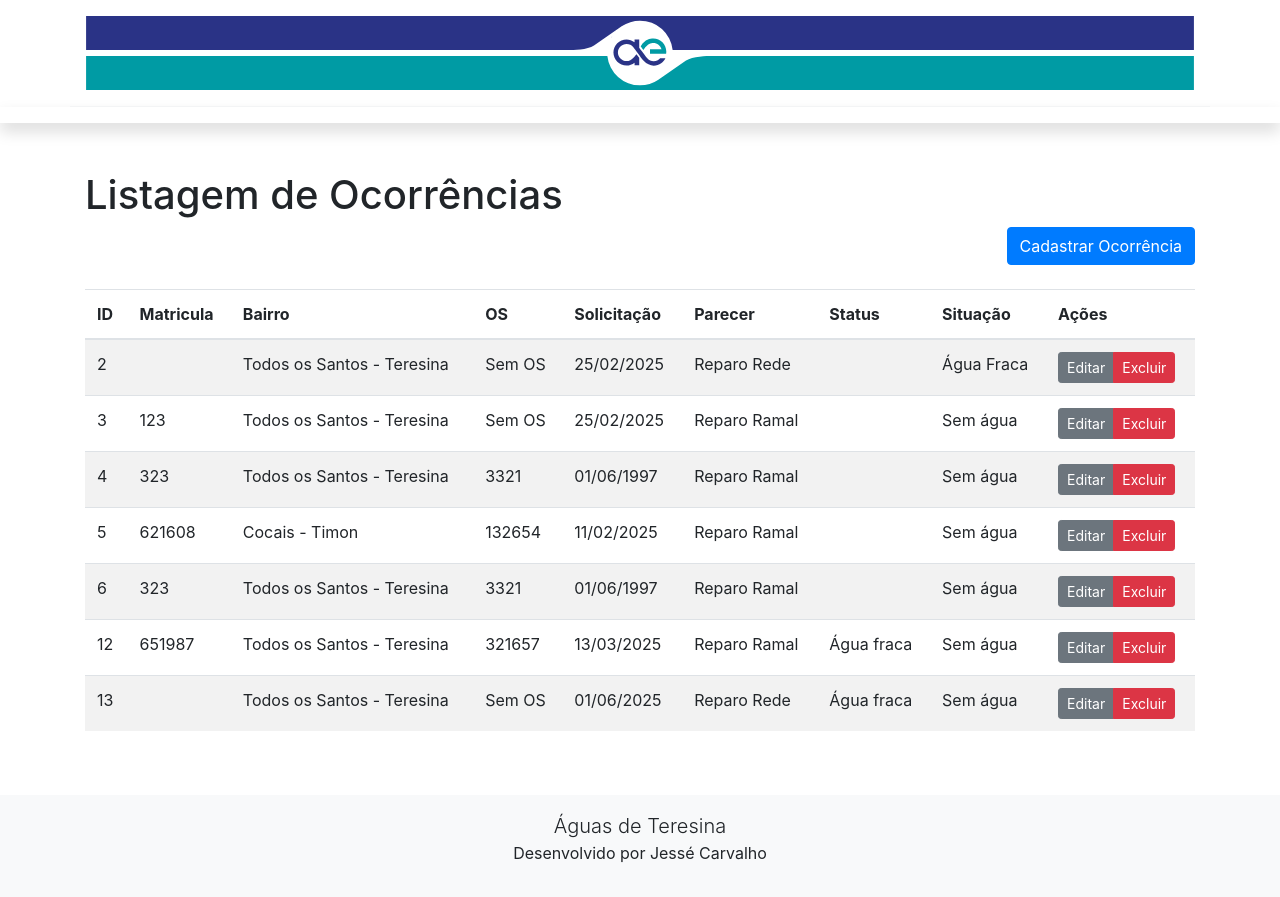
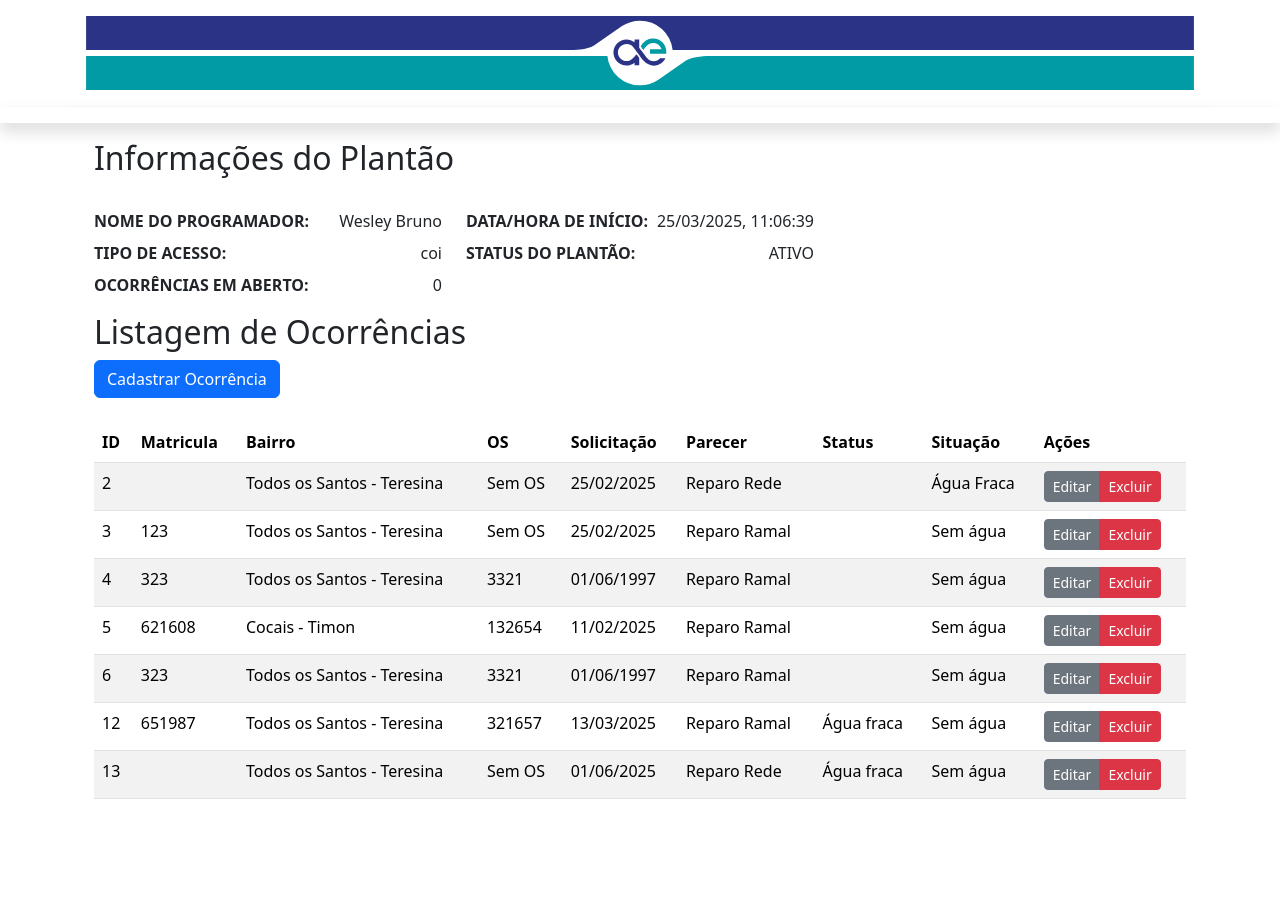
Before and after one commit to JesseJunior28/plantao, a Django app: page /lista/ in a window 1280 px wide. After the commit the page ends 799 px from the top, so only its background shows below. Run offline with Django 5.2, Linux system fonts and the light colour scheme; data comes from the database, SQL or seed files in the repository; parts of the project's set-up code (start-up, migrations or seed data) failed here and were passed over; some libraries are stand-ins or nearby versions.

Commit message:
limpando template

```diff
--- a/plantao/ocorrencia/templates/ocorrencia/cadastrar_ocorrencia.html
+++ b/plantao/ocorrencia/templates/ocorrencia/cadastrar_ocorrencia.html
@@ -9,12 +9,12 @@
 
     <div class="col-6">
         <h1>Cadastrar Ocorrência</h1>
-    <form method="post">
+        <form method="post" action="">
             {% csrf_token %}
-        {% crispy form %}
+            {{ form|crispy }}
             <a href="{% url 'lista_ocorrencia' %}" class="btn btn-secondary">Cancelar</a>
             <button type="submit" class="btn btn-primary">Salvar</button>
         </form>
     </div>
-</div
+</div>
 {% endblock %}
--- a/plantao/ocorrencia/templates/ocorrencia/lista_ocorrencia.html
+++ b/plantao/ocorrencia/templates/ocorrencia/lista_ocorrencia.html
@@ -4,9 +4,62 @@
 
 {% block conteudo %}
 
-<h1>Listagem de Ocorrências</h1>
 
 
+<div class="container mt-3">
+
+
+    <div class="row mt-3">
+        <div class="col">
+
+            <h2 class="mb-4">Informações do Plantão</h2>
+
+        </div>
+    </div>
+
+    <div class="row mt-2 mb-2">
+        <div class="col-4 ">
+
+
+            <div class="d-flex justify-content-between align-items-start mb-2">
+                <span><strong>NOME DO PROGRAMADOR:</strong></span>
+                <span>Wesley Bruno</span>
+            </div>
+
+            <div class="d-flex justify-content-between align-items-start mb-2">
+                <span><strong>TIPO DE ACESSO:</strong></span>
+                <span>coi</span>
+            </div>
+
+
+
+            <div class="d-flex justify-content-between align-items-start">
+                <span><strong>OCORRÊNCIAS EM ABERTO:</strong></span>
+                <span>0</span>
+            </div>
+        </div>
+
+
+        <div class="col-4">
+            <div class="d-flex justify-content-between align-items-start mb-2">
+                <span><strong>DATA/HORA DE INÍCIO:</strong></span>
+                <span>25/03/2025, 11:06:39</span>
+            </div>
+
+            <div class="d-flex justify-content-between align-items-start mb-2">
+                <span><strong>STATUS DO PLANTÃO:</strong></span>
+                <span>ATIVO</span>
+            </div>
+        </div>
+    </div>
+
+    <div class="row mt-3">
+        <div class="col">
+
+            <h2>Listagem de Ocorrências</h2>
+
+        </div>
+    </div>
 
     <div class="row mb-4">
     <div class="col text-right">
@@ -60,6 +113,6 @@
 
     </div>
     </div>
-
+</div>
 
 {% endblock %}
--- a/plantao/ocorrencia/templates/ocorrencia/modelo.html
+++ b/plantao/ocorrencia/templates/ocorrencia/modelo.html
@@ -5,20 +5,11 @@
 
 <head>
     <meta charset="utf-8">
-    <meta name="viewport" content="width=device-width, initial-scale=1, shrink-to-fit=no">
-    <meta name="description" content="">
+    <meta name="viewport" content="width=device-width, initial-scale=1">
+    <title>Bootstrap demo</title>
+    <link href="https://cdn.jsdelivr.net/npm/bootstrap@5.3.3/dist/css/bootstrap.min.css" rel="stylesheet" integrity="sha384-QWTKZyjpPEjISv5WaRU9OFeRpok6YctnYmDr5pNlyT2bRjXh0JMhjY6hW+ALEwIH" crossorigin="anonymous">
 
 
-    {% block titulo %}
-    <title>Título</title>
-    {% endblock %}
-
-    <!-- Ícone do favicon -->
-    <link href="{% static 'img/favicon.gif' %}" rel="shortcut icon" type="image/x-icon" />
-
-
-    <!-- Importação do Bootstrap 4 e do Font awesome -->
-    <link href="{% static 'css/bootstrap.min.css' %}" rel="stylesheet">
     <link href="{% static 'css/font-awesome.min.css' %}" rel="stylesheet">
 
     <!-- Importação do Datatables -->
@@ -36,22 +27,17 @@
 
 <body class="d-flex flex-column h-100">
 
-    <main role="main" class="flex-shrink-0">
 
-
-        <!-- Bloco com a header -->
-        {% block logo %}
         <div class="container-fluid bg-white">
             <div class="container border-bottom border-light p-3">
                 <img src="{% static 'img/header_pres.svg' %}" alt=""class="img-fluid">
             </div>
 
         </div>
-        {% endblock %}
 
 
         <!-- Bloco com o menu principal -->
-        {% block menu %}
+
         <nav class="navbar navbar-expand-lg navbar-dark bg-ifpr font-115 shadow">
 
             <div class="container">
@@ -64,46 +50,19 @@
                 <!-- fim do container -->
             </div>
         </nav>
-        {% endblock %}
-
 
         <!-- Bloco de conteúdo -->
-        <div class="container py-5">
+        <div class="container">
             {% block conteudo %}
             <h3>Página inicial</h3>
             {% endblock %}
         </div>
 
-    </main>
-    {% block rodape %}
-    <footer class="mt-auto">
 
-        <!-- Rodapé -->
+    <script src="https://cdn.jsdelivr.net/npm/@popperjs/core@2.11.8/dist/umd/popper.min.js" integrity="sha384-I7E8VVD/ismYTF4hNIPjVp/Zjvgyol6VFvRkX/vR+Vc4jQkC+hVqc2pM8ODewa9r" crossorigin="anonymous"></script>
+    <script src="https://cdn.jsdelivr.net/npm/bootstrap@5.3.3/dist/js/bootstrap.min.js" integrity="sha384-0pUGZvbkm6XF6gxjEnlmuGrJXVbNuzT9qBBavbLwCsOGabYfZo0T0to5eqruptLy" crossorigin="anonymous"></script>
+    {% block scripts %}
 
-        <div class="container-fluid bg-light text-center p-3">
-            <div class="row">
-                <div class="col-md-4 mx-auto text-center">
-
-                    <p>
-                        <span class="lead">Águas de Teresina</span><br>
-                        <span>Desenvolvido por Jessé Carvalho</span>
-                    </p>
-                </div>
-
-
-                </p>
-            </div>
-
-
-    </footer>
-    {% endblock %}
-    {% block scripts %}
-    <!-- Importação do JS -->
-    <script src="{% static 'js/jquery-3.4.1.min.js' %}"></script>
-    <script src="{% static 'js/popper.min.js' %}"></script>
-    <script src="{% static 'js/bootstrap.min.js' %}"></script>
-
-    <script type="text/javascript" src="https://cdn.datatables.net/v/bs4/dt-1.10.22/datatables.min.js"></script>
 
 
     {% endblock %}
```
Lines whose indentation alone changed are shown as unchanged.
